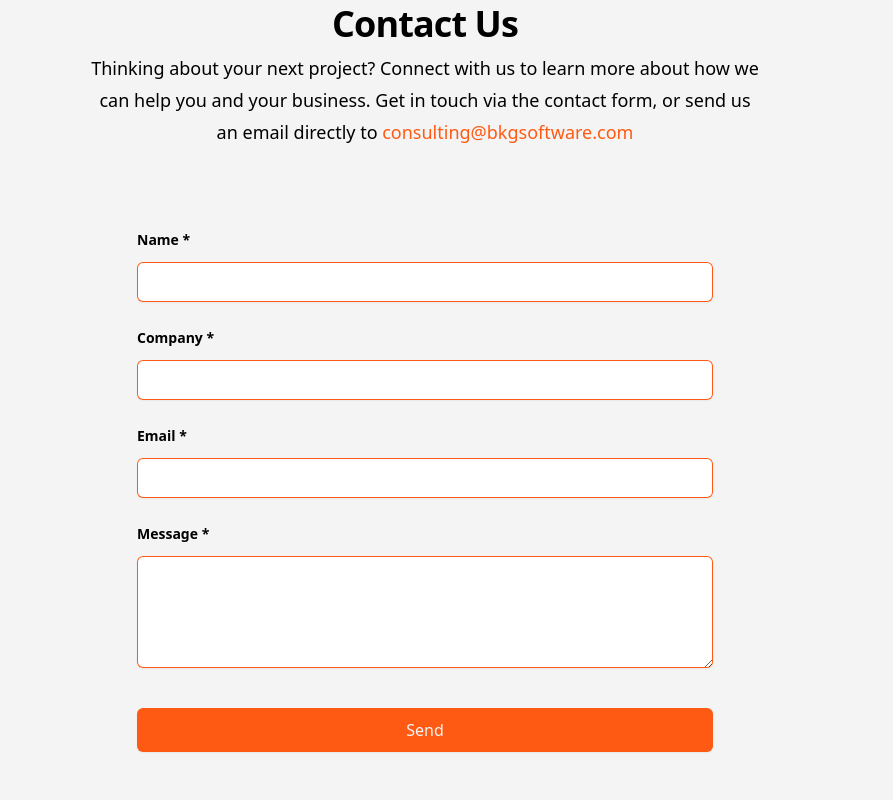
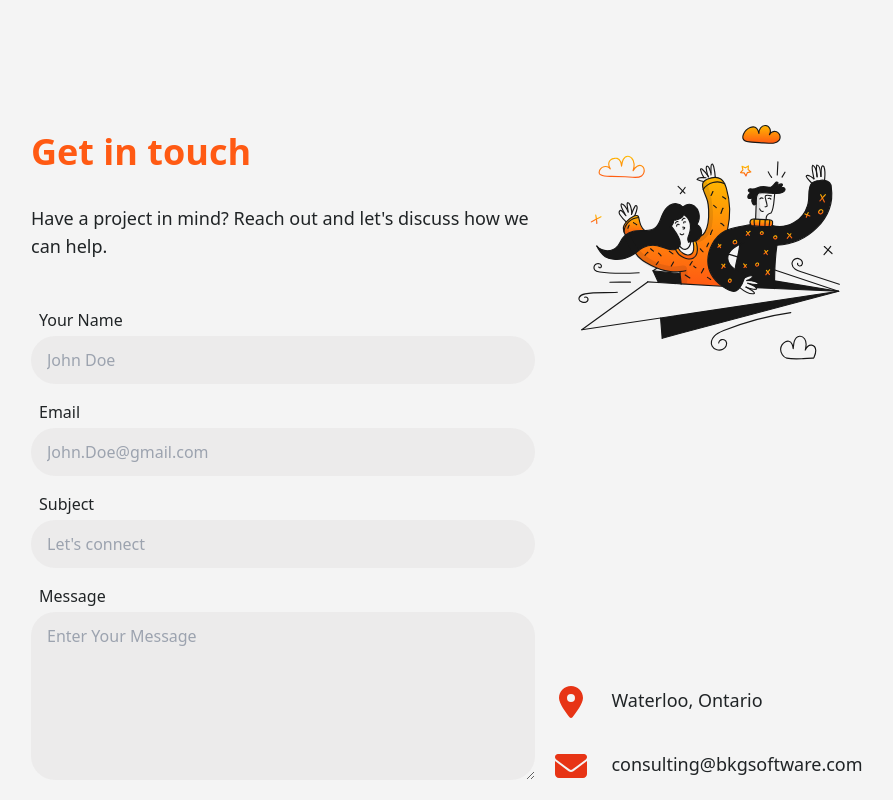
Before and after one commit to bkgsoftware/web, a React (Create React App) app: page /contact in a window 1280 px wide. Shown: the part 220-1020 px from the top of the page, without its empty margins (215-1108 px from the left). Built offline with nearby package versions, Linux system fonts and the light colour scheme.

Commit message:
swapping contact to quick-contact

```diff
--- a/src/assets/email.js
+++ b/src/assets/email.js
@@ -5,7 +5,7 @@ const EmailIcon = ({ size = 32, className = "" }) => {
     <svg
       width="100%"
       height="100%"
-      className={`${className} fill-blue`}
+      className={`${className} fill-red`}
       xmlns="http://www.w3.org/2000/svg"
       viewBox="0 0 512 512"
     >
--- a/src/components/QuickContact.js
+++ b/src/components/QuickContact.js
@@ -1,8 +1,9 @@
-import React, { useState, useEffect } from "react";
+import React, {useState, useEffect} from "react";
 import LocationIcon from "../assets/location";
 import PaperPlane from "../assets/paper-plane";
 import EmailIcon from "../assets/email";
 import LinkedInIcon from "../assets/linkedin";
+import {Link} from "react-router-dom";
 
 const QuickContact = () => {
     const [formData, setFormData] = useState({
@@ -19,7 +20,7 @@ const QuickContact = () => {
     const inputClass = `w-full rounded-3xl px-4 py-3 mt-1 text-black ${errors.name ? "" : "ring-orange"} placeholder:text-gray-400 focus:ring-1 focus:ring-inset focus:ring-orange bg-off-white bg-opacity-20`;
 
     const handleChange = (e) => {
-    const { name, value } = e.target;
+        const {name, value} = e.target;
         setFormData((prev) => ({
             ...prev,
             [name]: value,
@@ -66,7 +67,7 @@ const QuickContact = () => {
         if (validateForm()) {
             fetch("/", {
                 method: "POST",
-        headers: { "Content-Type": "application/x-www-form-urlencoded" },
+                headers: {"Content-Type": "application/x-www-form-urlencoded"},
                 body: encode({
                     "form-name": "quick-contact",
                     ...formData,
@@ -99,8 +100,10 @@ const QuickContact = () => {
     }, [successMessage]);
 
     return (
-    <section className="flex justify-center items-center bg-light-gray py-16 ml-auto mr-auto px-[25px] sm:px-[50px] md:px-[100px] lg:px-[150px]">
-      <div className="flex flex-col lg:flex-row items-center justify-between w-[1200px] shadow-lg rounded-md lg:p-8 bg-white">
+        <section
+            className="flex justify-center items-center bg-light-gray py-16 ml-auto mr-auto px-[25px] sm:px-[50px] md:px-[100px] lg:px-[150px]">
+            <div
+                className="flex flex-col lg:flex-row items-center justify-between w-[1200px] rounded-md lg:p-8 bg-white">
                 <div className="flex flex-col w-full lg:w-2/3 bg-white py-8 px-4 sm:p-8 gap-y-8">
                     <h1 className="text-3xl lg:text-4xl font-bold text-orange">
                         Get in touch
@@ -116,8 +119,8 @@ const QuickContact = () => {
                         data-netlify-honeypot="bot-field"
                         className="flex flex-col space-y-4"
                     >
-            <input type="hidden" name="form-name" value="quick-contact" />
-            <input type="hidden" name="bot-field" />
+                        <input type="hidden" name="form-name" value="quick-contact"/>
+                        <input type="hidden" name="bot-field"/>
 
                         <div>
                             <label htmlFor="name" className={`${labelClass}`}>
@@ -205,22 +208,23 @@ const QuickContact = () => {
                         )}
                     </form>
                 </div>
-        <div className="flex flex-col sm:flex-row lg:flex-col self-stretch justify-center lg:justify-between items-center bg-white text-black w-full lg:w-1/3 lg:pb-8">
+                <div
+                    className="flex flex-col sm:flex-row lg:flex-col self-stretch justify-center lg:justify-between items-center bg-white text-black w-full lg:w-1/3 lg:pb-8">
                     <div className="w-full hidden lg:block">
-            <PaperPlane />
+                        <PaperPlane/>
                     </div>
                     <div className="flex justify-center text-md lg:text-sm xl:text-lg lg:transform lg:-translate-y-16">
                         <ul className="flex flex-col gap-y-8">
                             <li className="flex gap-6">
-                <LocationIcon className="size-8" />
+                                <LocationIcon className="size-8"/>
                                 <div>Waterloo, Ontario</div>
                             </li>
                             <li className="flex gap-6">
-                <EmailIcon className="size-8" />
-                <div>consulting@bkgsoftware.com</div>
-              </li>
-              <li className="flex justify-center pb-6 lg:pb-0">
-                <LinkedInIcon className="size-16" />
+                                <EmailIcon className="size-8"/>
+                                <div className="group transition duration-200" >
+                                    <a href={"mailto:consulting@bkgsoftware.com"}>consulting@bkgsoftware.com</a>
+                                    <span className="block max-w-0 group-hover:max-w-full transition-all duration-200 h-0.5   bg-orange"></span>
+                                </div>
                             </li>
                         </ul>
                     </div>
--- a/src/pages/ContactPage.js
+++ b/src/pages/ContactPage.js
@@ -1,17 +1,12 @@
 import React from "react";
 import ContactForm from "../forms/ContactForm";
 import {Link} from "react-router-dom";
+import QuickContact from "../components/QuickContact";
 
 const ContactPage = () => {
     return (
-        <div className="isolate  px-6 py-24 sm:py-32 lg:px-8 min-h-[calc(100vh-10rem)]">
-            <div className="mx-auto max-w-2xl text-center">
-                <h2 className="text-3xl font-bold tracking-tight text-gray-900 sm:text-4xl">Contact Us</h2>
-                <p className="mt-2 text-lg leading-8 text-gray-600">
-                    Thinking about your next project? Connect with us to learn more about how we can help you and your business. Get in touch via the contact form, or send us an email directly to <Link to="mailto:consulting@bkgsoftware.com" className="text-orange">consulting@bkgsoftware.com</Link>
-                </p>
-            </div>
-            <ContactForm />
+        <div className="isolate  px-6 py-24 sm:py-32 lg:px-8 ">
+            <QuickContact />
         </div>
     );
 };
```
Lines whose indentation alone changed are shown as unchanged.
